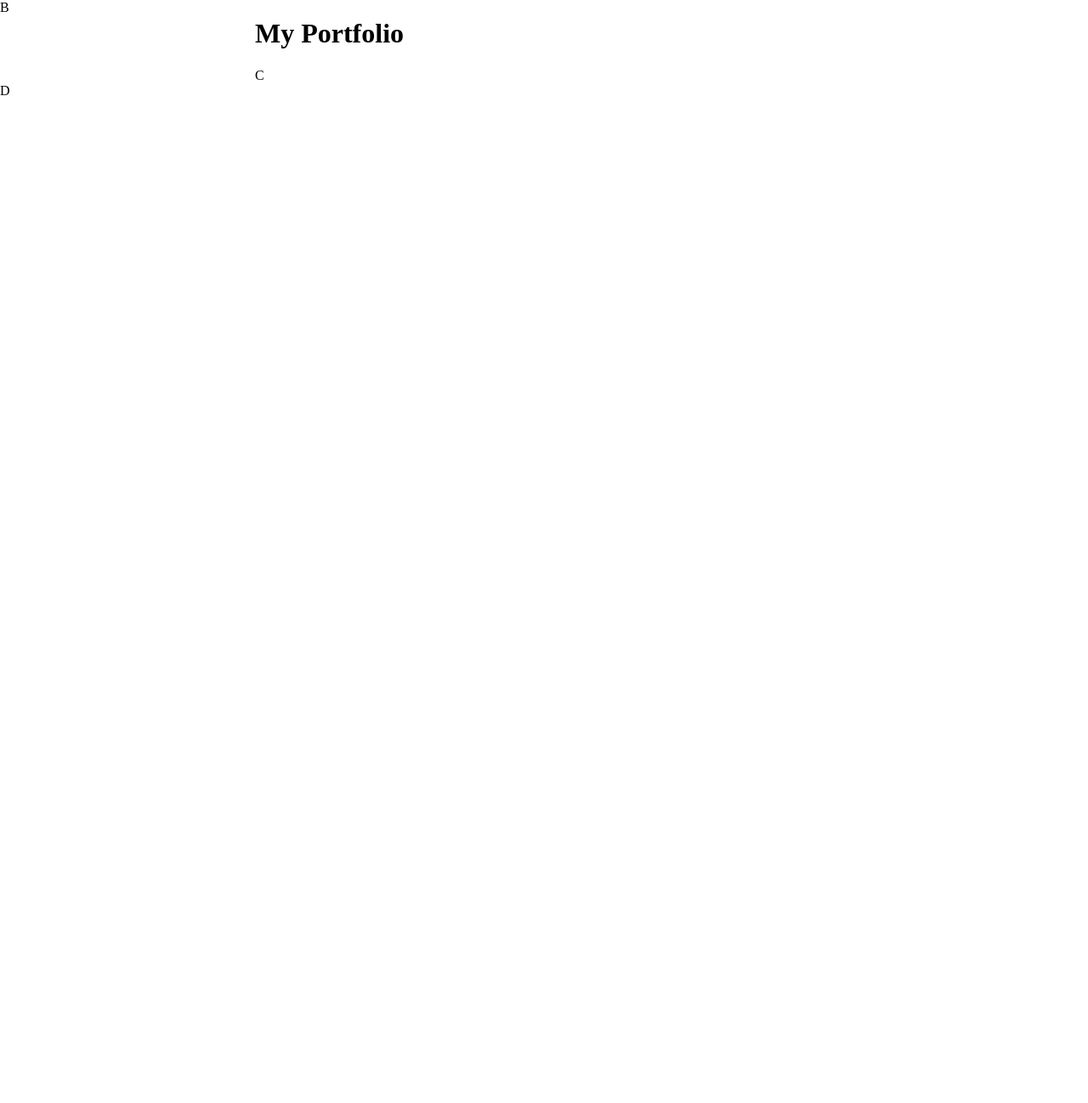
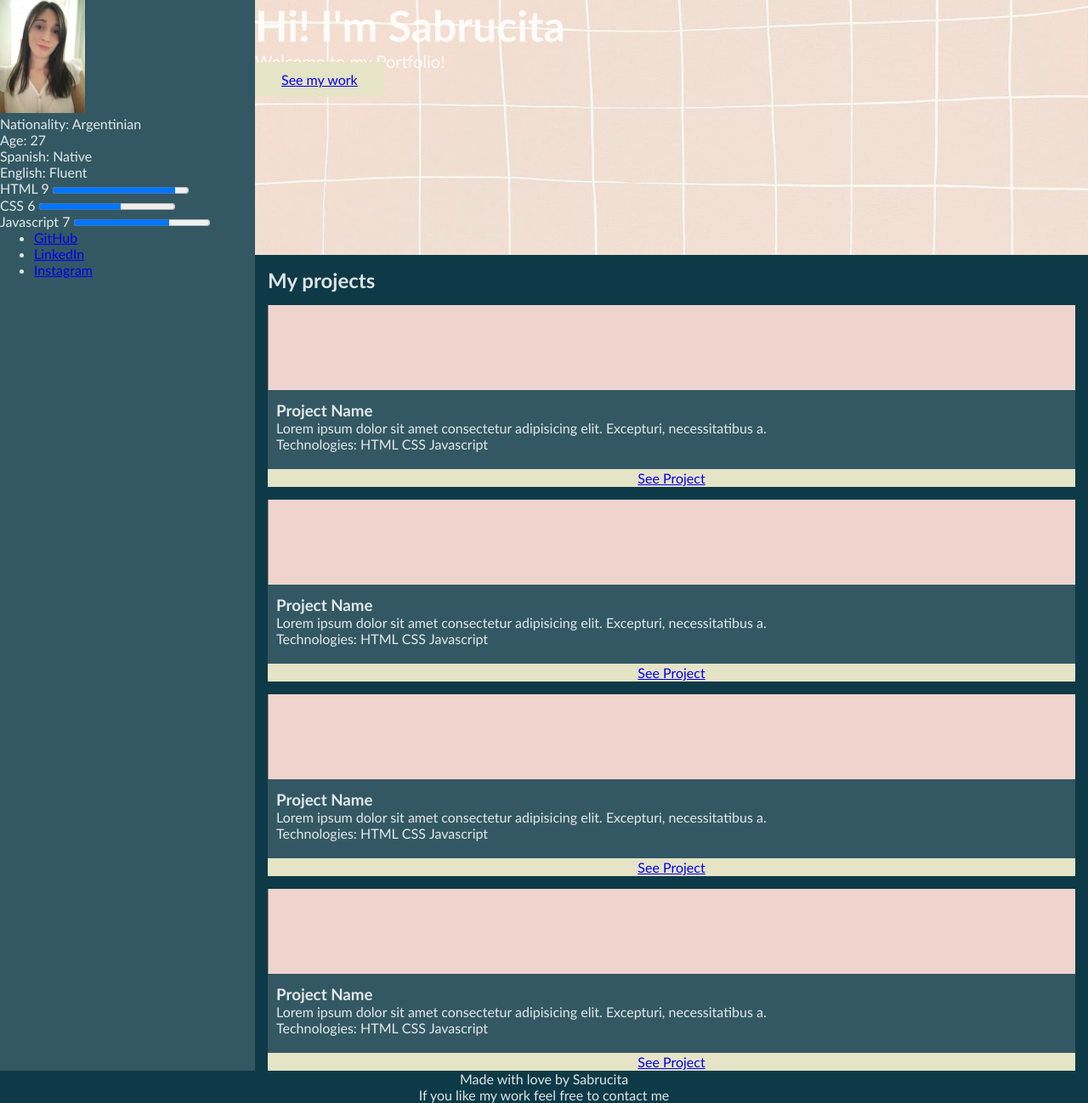
Before and after one commit to Sabrucita/portfolio, a plain HTML site: page index.html in a window 1280 px wide. Shown: the whole page at 85% size. Before the commit the page ends 800 px from the top, so only its background shows below. Drawn offline with Linux system fonts and the light colour scheme.

Commit message:
PF: general style added

```diff
--- a/index.html
+++ b/index.html
@@ -9,10 +9,119 @@
 </head>
 <body>
   <header>
-    <h1>My Portfolio</h1>
+    <h1>Hi! I'm Sabrucita</h1>
+    <p>Welcome to my Portfolio!</p>
+    <a href="#">See my work</a>
   </header>
-  <aside>B</aside>
-  <main>C</main>
-  <footer>D</footer>
+  <aside>
+    <img src="./imgs/profile-img.jpeg" alt="Profile Picture">
+    <div>
+      <p>Nationality: Argentinian</p>
+      <p>Age: 27</p>
+    </div>
+    <div>
+      <p>Spanish: Native</p>
+      <p>English: Fluent</p>
+    </div>
+    <div>
+      <span>HTML</span>
+      <span>9</span>
+      <progress value="90" max="100"></progress>
+    </div>
+    <div>
+      <span>CSS</span>
+      <span>6</span>
+      <progress value="60" max="100"></progress>
+    </div>
+    <div>
+      <span>Javascript</span>
+      <span>7</span>
+      <progress value="70" max="100"></progress>
+    </div>
+    <div>
+      <ul>
+        <li><a href="#">GitHub</a></li>
+        <li><a href="#">LinkedIn</a></li>
+        <li><a href="#">Instagram</a></li>
+      </ul>
+    </div>
+  </aside>
+  <main>
+    <section>
+      <h2>
+        My projects
+      </h2>
+      <div class="card-container">
+        <div class="card">
+          <img src="./imgs/project-bg-img.jpg" alt="project-image">
+          <div class="card-content">
+            <h3>Project Name</h3>
+            <p>Lorem ipsum dolor sit amet consectetur adipisicing elit. Excepturi, necessitatibus a.</p>
+            <div>
+              <span>Technologies:</span>
+              <ul>
+                <li>HTML</li>
+                <li>CSS</li>
+                <li>Javascript</li>
+              </ul>
+            </div>
+          </div>
+          <a href="#">See Project</a>
+        </div>
+        <div class="card">
+          <img src="./imgs/project-bg-img.jpg" alt="project-image">
+          <div class="card-content">
+            <h3>Project Name</h3>
+            <p>Lorem ipsum dolor sit amet consectetur adipisicing elit. Excepturi, necessitatibus a.</p>
+            <div>
+              <span>Technologies:</span>
+              <ul>
+                <li>HTML</li>
+                <li>CSS</li>
+                <li>Javascript</li>
+              </ul>
+            </div>
+          </div>
+          <a href="#">See Project</a>
+        </div>
+        <div class="card">
+          <img src="./imgs/project-bg-img.jpg" alt="project-image">
+          <div class="card-content">
+            <h3>Project Name</h3>
+            <p>Lorem ipsum dolor sit amet consectetur adipisicing elit. Excepturi, necessitatibus a.</p>
+            <div>
+              <span>Technologies:</span>
+              <ul>
+                <li>HTML</li>
+                <li>CSS</li>
+                <li>Javascript</li>
+              </ul>
+            </div>
+          </div>
+          <a href="#">See Project</a>
+        </div>
+        <div class="card">
+          <img src="./imgs/project-bg-img.jpg" alt="project-image">
+          <div class="card-content">
+            <h3>Project Name</h3>
+            <p>Lorem ipsum dolor sit amet consectetur adipisicing elit. Excepturi, necessitatibus a.</p>
+            <div>
+              <span>Technologies:</span>
+              <ul>
+                <li>HTML</li>
+                <li>CSS</li>
+                <li>Javascript</li>
+              </ul>
+            </div>
+          </div>
+          <a href="#">See Project</a>
+        </div>
+      </div>
+    </section>
+  </main>
+  <footer>
+    <p>Made with love by Sabrucita</p>
+    <p>If you like my work feel free to contact me</p>
+  </footer>
 </body>
 </html>
--- a/style.css
+++ b/style.css
@@ -1,25 +1,111 @@
+:root{
+  --color-text:rgba(255, 255, 255, 0.867);
+  --color-headings: #fff;
+  --color-bg: #0E3A47;
+  --color-card-bg: #ffffff27;
+  --color-accent: #E6E4C6;
+}
+
+*{
+  margin: 0;
+}
+
 body{
   margin: 0;
+  font-family: 'Trebuchet MS', 'Lucida Sans Unicode', 'Lucida Grande', 'Lucida Sans', Arial, sans-serif;
   display: grid;
   grid-template-areas:
   'aside header'
   'aside main'
   'footer footer';
   grid-template-columns: 300px 1fr;
+  color: var(--color-text);
+  background-color: var(--color-bg);
 }
 
 aside{
   grid-area: aside;
+  background-color: var(--color-card-bg);
+}
+
+aside img{
+  width: 100px;
 }
 
 header{
   grid-area: header;
+  height: 300px;
+  background-size: cover;
+  background-image: url('./imgs/header-bg-img.jpg');
+}
+
+header a{
+  text-align: center;
+  padding: 10px 30px;
+  background-color: var(--color-accent);
+  border: 1px solid var(--color-accent);
+}
+
+header p{
+  font-size: 20px;
 }
 
 main{
   grid-area: main;
 }
 
+section{
+  margin: 0px 15px;
+}
+
 footer{
   grid-area: footer;
+  text-align: center;
 }
+
+h1{
+  font-size: 50px;
+}
+
+h2{
+  padding: 15px 0;
+}
+
+.card-container{
+  display: flex;
+  flex-wrap: wrap;
+  justify-content: space-between;
+  gap: 15px;
+}
+
+.card{
+  flex-basis: 500px;
+  flex-grow: 1;
+  background-color: var(--color-card-bg);
+}
+
+.card img{
+  width: 100%;
+  height: 100px;
+}
+
+.card-content{
+  padding: 10px 10px 20px 10px;
+}
+
+.card ul{
+  display: inline;
+  padding: 0;
+}
+
+.card ul li{
+  display: inline;
+  list-style: none;
+}
+
+.card a{
+  display: block;
+  text-align: center;
+  background-color: var(--color-accent);
+  border: 1px solid var(--color-accent);
+}
```
Also changed, not shown: imgs/header-bg-img.jpg (added), imgs/profile-img.jpeg (added), imgs/project-bg-img.jpg (added).
